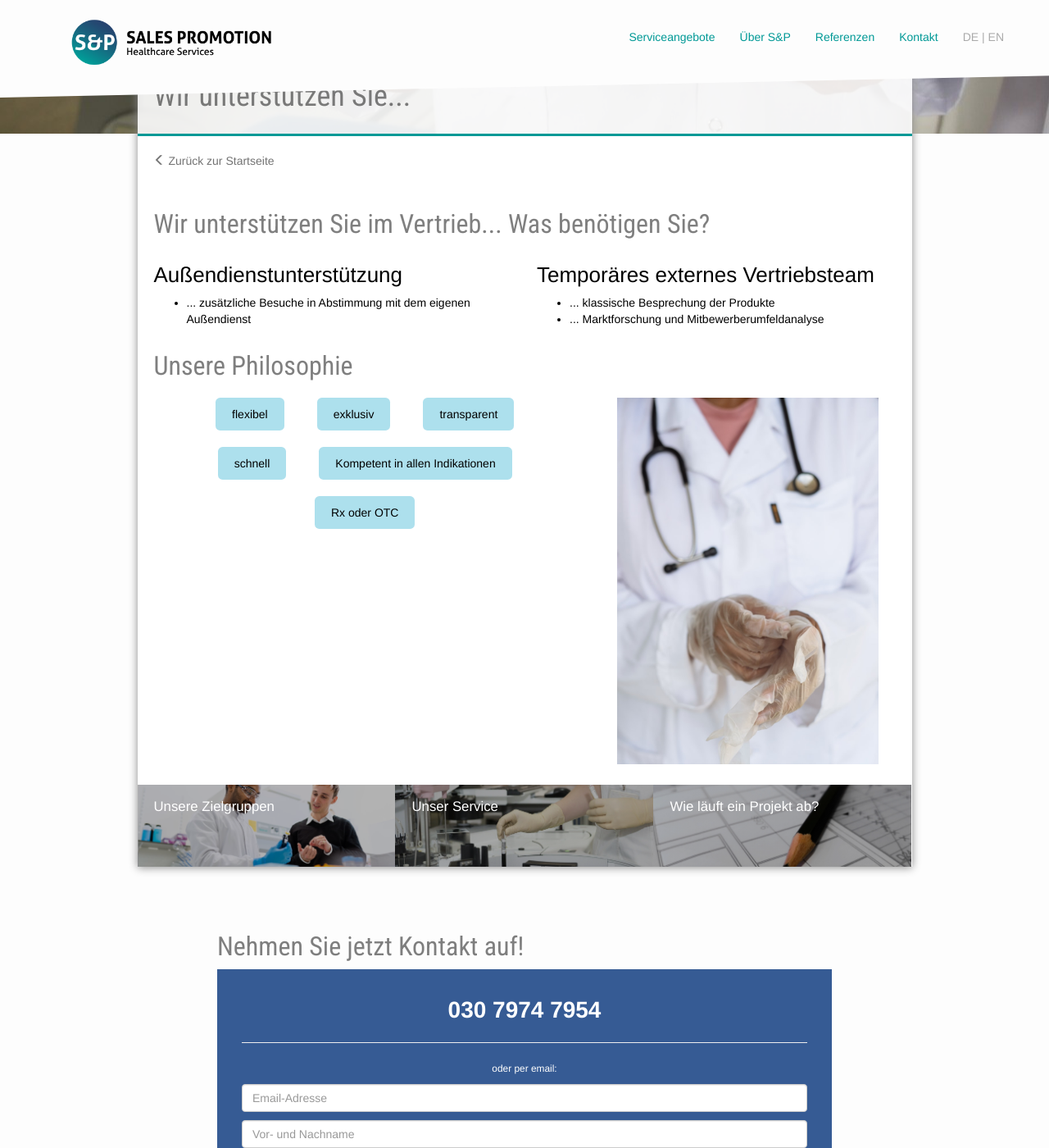
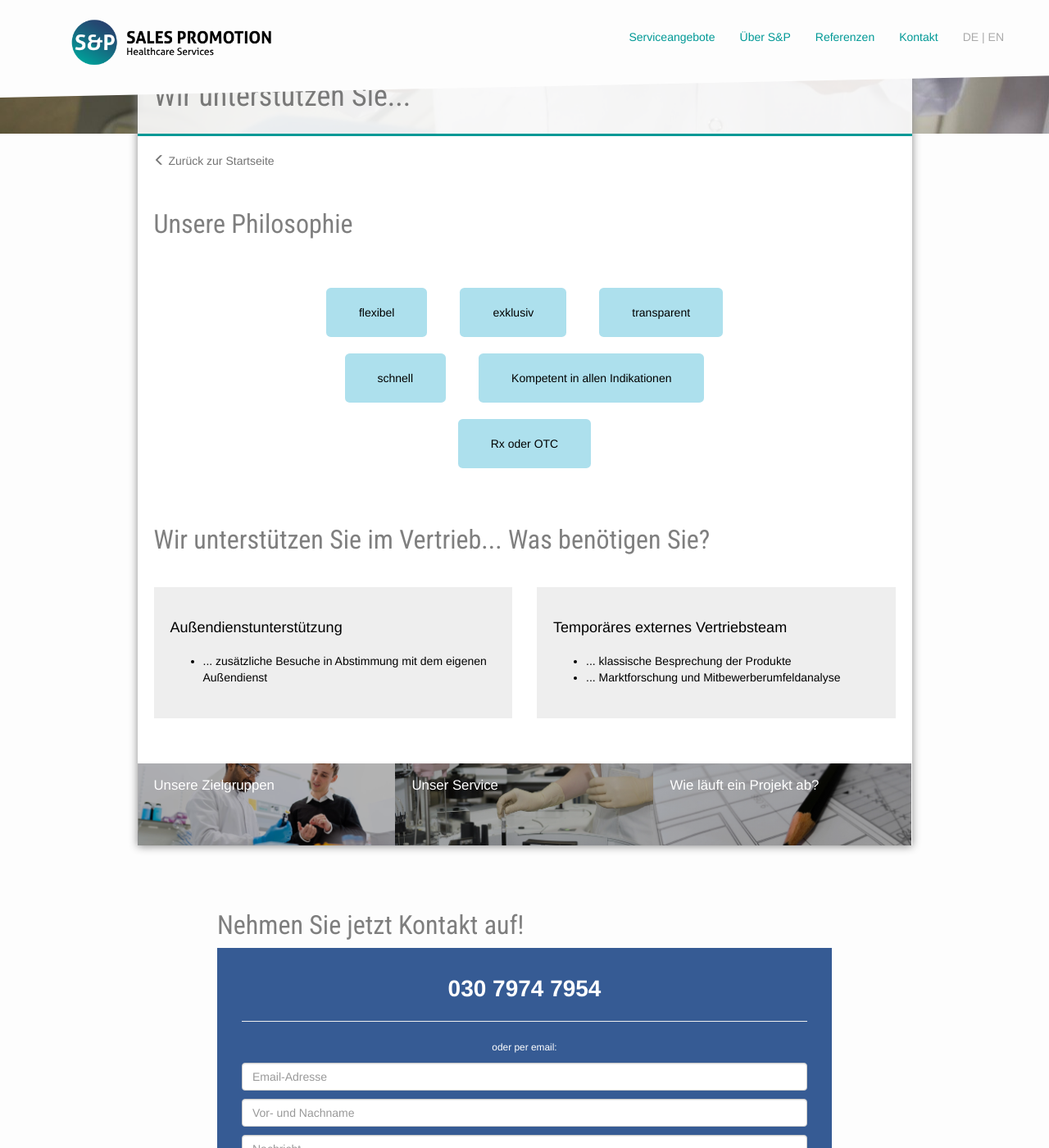
Before and after one commit to samlawski/sp-healthcare, a Jekyll site: the page built from wofuer-wir-stehen.html, in a window 1280 px wide and 1400 px high, scrolled down 437 px. Shown: the whole window at 82% size. Built offline with Jekyll 4.4.1, drawn with Linux system fonts in a browser that asks for light colours; nearby versions of some CDN libraries.

```diff
--- a/_sass/_pages.scss
+++ b/_sass/_pages.scss
@@ -82,15 +82,30 @@
     flex-wrap: wrap;
 
     justify-content: center;
+
+    margin: 40px 0;
   }
   .vorteil {
     position: relative;
     margin: 10px 20px;
 
-    padding: 10px 20px;
+    padding: 20px 40px;
 
     background-color: $color-primary-light;
     border-radius: .4em;
+  }
+
+  .support_types {
+    margin: 40px 0;
+  }
+
+  .support_type__box {
+    background-color: $grey-color;
+    padding: 30px 20px;
+
+    h4 {
+      margin-bottom: 20px;
+    }
   }
 
   // PAGE: Projektablauf
--- a/wofuer-wir-stehen.html
+++ b/wofuer-wir-stehen.html
@@ -12,14 +12,31 @@ vorteile:
   - Rx oder OTC
 ---
 
+
+
+<h2 class="editable">
+  Unsere Philosophie
+</h2>
+
+<div class="row">
+  <div class="col-sm-offset-2 col-sm-8">
+    <div class="vorteile">
+      {% for vorteil in page.vorteile %}
+        <div class="vorteil">{{vorteil}}</div>
+      {% endfor %}
+    </div>
+  </div>
+</div>
+
 <h2 class="editable">
   Wir unterst&uuml;tzen Sie im Vertrieb... Was ben&ouml;tigen Sie?
 </h2>
 
+<div class="support_types">
   <div class="row">
     <div class="col-sm-6">
-    <div class="editable">
-      <h3>Au&szlig;endienstunterst&uuml;tzung</h3>
+      <div class="editable support_type__box">
+        <h4>Au&szlig;endienstunterst&uuml;tzung</h4>
         <ul>
           <li>... zus&auml;tzliche Besuche in Abstimmung mit dem eigenen Au&szlig;endienst</li>
         </ul>
@@ -27,8 +44,8 @@ vorteile:
     </div>
 
     <div class="col-sm-6">
-    <div class="editable">
-      <h3>Tempor&auml;res externes Vertriebsteam</h3>
+      <div class="editable support_type__box">
+        <h4>Tempor&auml;res externes Vertriebsteam</h4>
         <ul>
           <li>... klassische Besprechung der Produkte</li>
           <li>... Marktforschung und Mitbewerberumfeldanalyse</li>
@@ -36,20 +53,4 @@ vorteile:
       </div>
     </div>
   </div>
-
-<h2 class="editable">
-  Unsere Philosophie
-</h2>
-
-<div class="row">
-  <div class="col-sm-7">
-    <div class="vorteile">
-      {% for vorteil in page.vorteile %}
-        <div class="vorteil">{{vorteil}}</div>
-      {% endfor %}
 </div>
-  </div>
-  <div class="col-sm-5">
-    <img src="/assets/images/competence.jpg" alt="Megaphon" class="img-responsive editable" />
-  </div>
-</div>
```
Also changed, not shown: en/what-we-stand-for.html (+19 -20 lines). Lines whose indentation alone changed are shown as unchanged.
